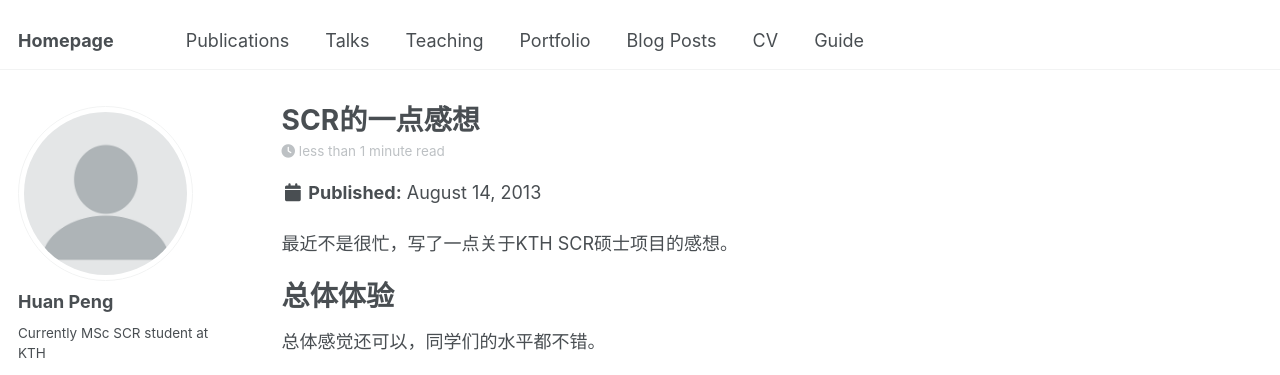
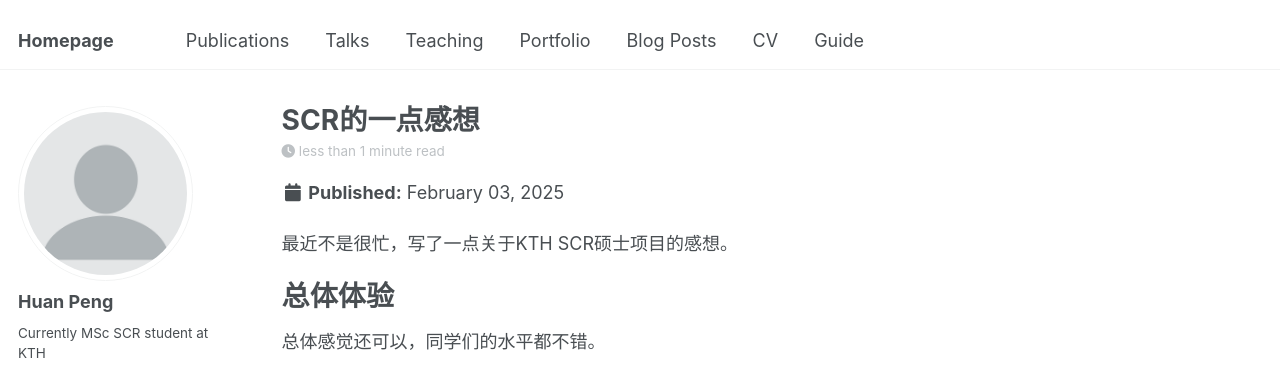
Before and after one commit to huanpen/huanpeng, a Jekyll site: the page built from _posts/2013-08-14-blog-post-2.md, in a window 1280 px wide and 900 px high. Shown: the top 375 px of the window. Built offline with Jekyll 4.4.1, drawn with Linux system fonts in a browser that asks for light colours; some web fonts are replaced.

Commit message:
Update 2013-08-14-blog-post-2.md
Signed-off-by: Huan Peng <huanp@kth.se>

```diff
--- a/_posts/2013-08-14-blog-post-2.md
+++ b/_posts/2013-08-14-blog-post-2.md
@@ -1,6 +1,6 @@
 ---
 title: 'SCR的一点感想'
-date: 2013-08-14
+date: 2025-02-03
 permalink: /posts/2013/08/blog-post-2/
 tags:
   - cool posts
```
